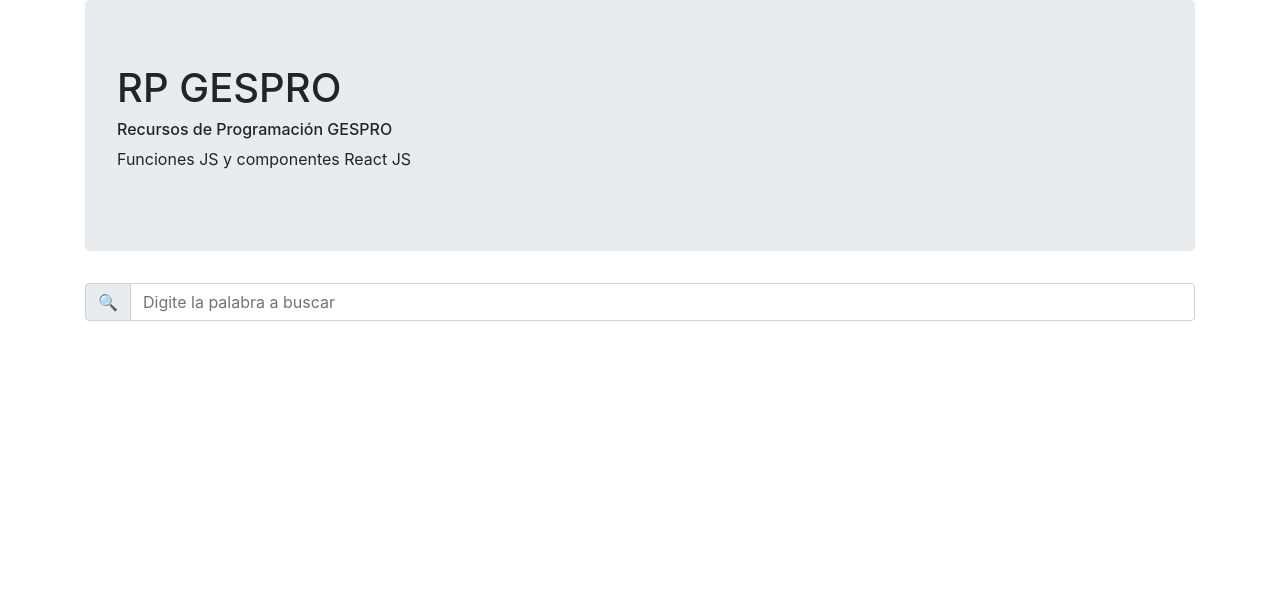
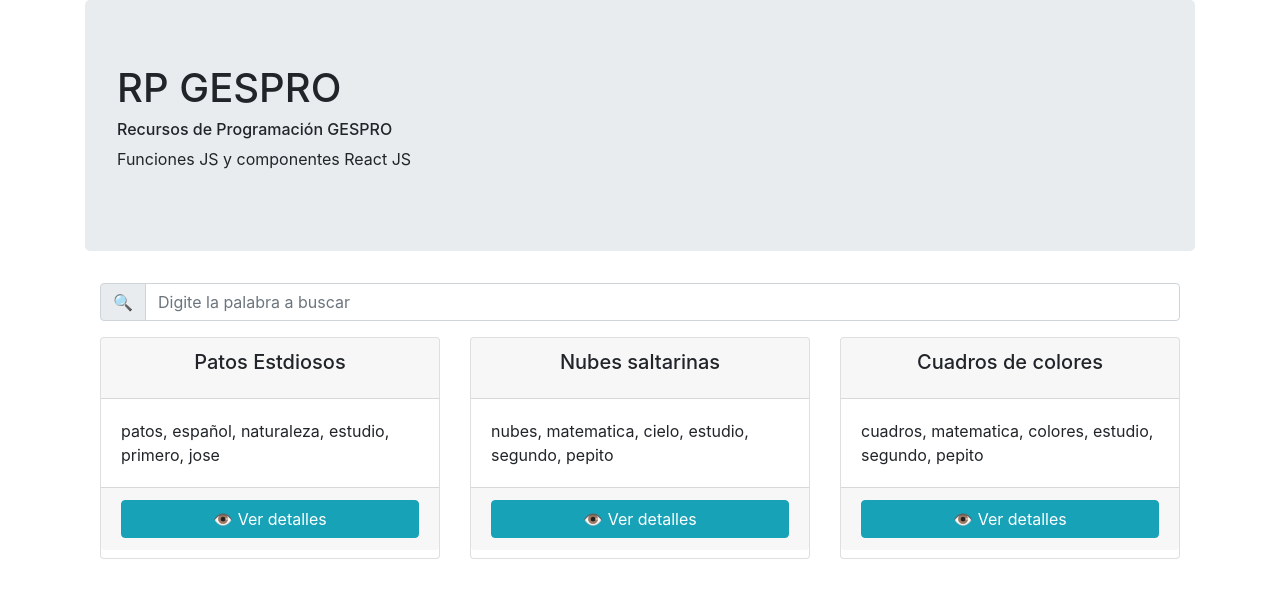
Before and after one commit to producciongespro/Gespro-react-comp, a React (Create React App) app: page / in a window 1280 px wide. Shown: the top 598 px of the page. Built offline with nearby package versions, Linux system fonts and the light colour scheme.

Commit message:
Integración de buscador con tarjetas
se integra el buscador con las tarjetas para mostrar los datos filtrados

```diff
--- a/src/App.js
+++ b/src/App.js
@@ -1,8 +1,9 @@
 //import ContLogin from './componentes/Login/ContLogin';
-//import ContTarjetas from './componentes/Tarjetas/ContTarjetas';
+import ContTarjetas from './componentes/Tarjetas/ContTarjetas';
 //import ContBotones from "./componentes/Botones/ContBotones";
 //import ContTabla from './componentes/Tabla/ContTabla';
 import ContBuscador from './componentes/Buscador/ContBuscador';
+import ContBuscadorTarjetas from './componentes/Buscador/ContBuscadorTarjetas';
 
 
 function App() {
@@ -15,7 +16,7 @@ function App() {
           Funciones JS y componentes React JS
         </p>
       </div>
-      <ContBuscador />
+      <ContBuscadorTarjetas />
     </div>
   );
 }
--- /dev/null
+++ b/src/componentes/Buscador/ContBuscadorTarjetas.jsx
@@ -0,0 +1,49 @@
+import React, { useState } from "react";
+import Tarjetas from '../Tarjetas/Tarjetas';
+import {filtrarId} from '../../_complementos/filtrar_array';
+import Buscador from "./Buscador";
+import array from "./ej_tabla.json";
+
+export default function ContBusador() {
+  const [filtrados, setFiltrados] = useState(array);
+
+  const obtenerFiltrados = (f) => {
+    setFiltrados(f);
+  };
+
+
+   const handleObtenerDetalleTarjeta=(e)=> {
+    const id= e.target.id;
+    console.log(id);
+    let item= filtrarId(array, id);
+    console.log(item);
+}
+
+
+const conf= {
+    "img": false, //Si contienes imagenes  img=true
+    "col": "sm-4", //Columna boostrap
+    "hx": 5, //tamaño del títitulo (1 - 6) Ej si es (h1) hx= 1
+    "titulo": "nombre", // nombre del campo con la iformación que se depliega en el título de la tarjeta
+    "descripcion": "tags" //nombre del campo de la descripción
+}
+
+  return (
+<div className="container">
+<div className="row">
+      <div className="col-sm-12">
+        <Buscador obtenerFiltrados={obtenerFiltrados} array={array} />
+      </div>
+    </div>
+
+    <div className="row">
+      <div className="col-12">
+        {
+          filtrados &&
+          <Tarjetas handleObtenerDetalleTarjeta={handleObtenerDetalleTarjeta}  conf={conf} array={filtrados} />
+        }
+      </div>
+    </div>
+</div>
+  );
+}
--- a/src/componentes/Tarjetas/ContTarjetas.jsx
+++ b/src/componentes/Tarjetas/ContTarjetas.jsx
@@ -18,7 +18,9 @@ export default function ContTarjetas() {
     const conf= {
         "img": true, //Si contienes imagenes  img=true
         "col": "sm-4", //Columna boostrap
-        "hx": 5 //tamaño del títitulo (1 - 6) Ej si es (h1) hx= 1
+        "hx": 5, //tamaño del títitulo (1 - 6) Ej si es (h1) hx= 1
+        "titulo": "titulo", // nombre del campo con la iformación que se depliega en el título de la tarjeta
+        "descripcion": "descripcion" //nombre del campo de la descripción
     }
 
     return (
--- a/src/componentes/Tarjetas/Tarjetas.jsx
+++ b/src/componentes/Tarjetas/Tarjetas.jsx
@@ -35,16 +35,16 @@ export default function Tarjetas(props) {
         <div key={"tarjetaColumna" + i} className={"col-" + conf.col}>
           <div className="card pb-2 mb-4 ">
             <div className="card-header text-center">
-              {JsxTitulo(conf.hx, item.titulo)}
+              {JsxTitulo(conf.hx, item[conf.titulo] )}
             </div>
             {conf.img && (
               <img
                 src={"./assets/" + item.urlImg}
                 className="img-fluid"
-                alt={"imagen previa de " + item.titulo}
+                alt={"imagen previa de " + item[conf.titulo] }
               />
             )}
-            <div className="card-body">{item.descripcion}</div>
+            <div className="card-body">{item[conf.descripcion]  }</div>
             <div className="card-footer">
               <button
                 id={item.id}
```
